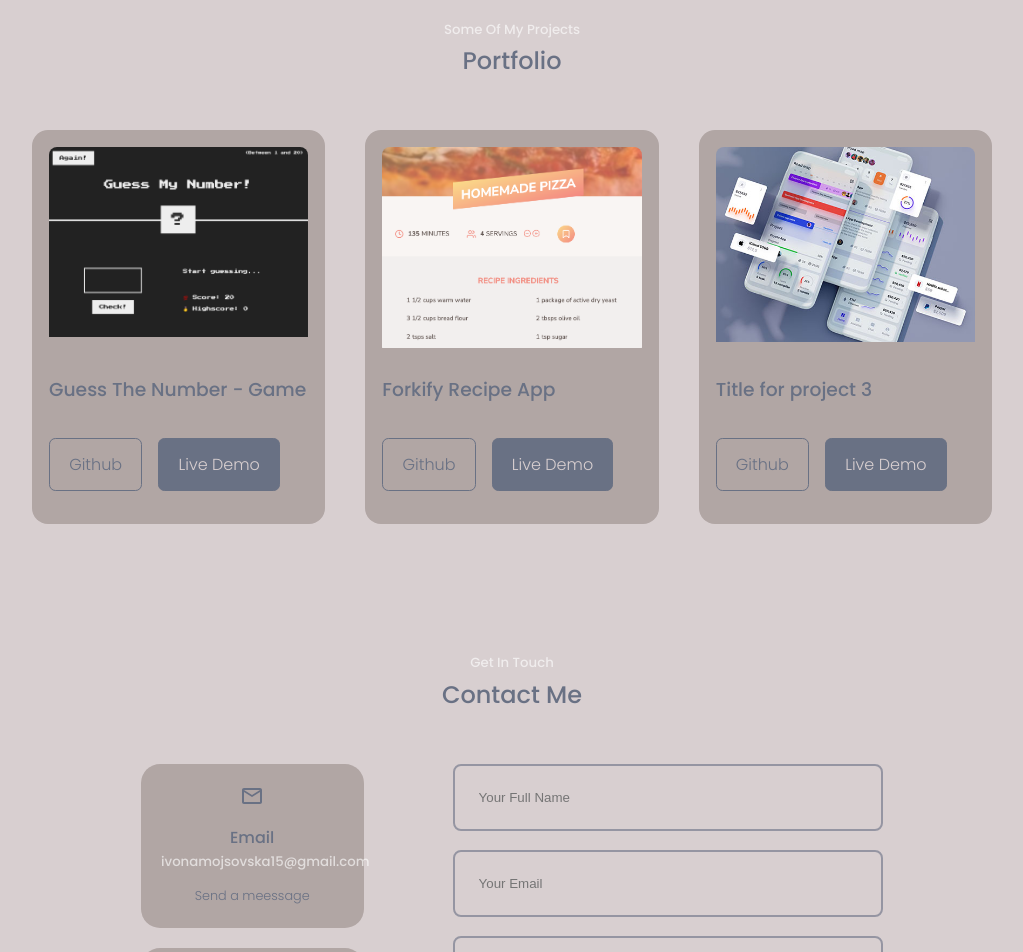
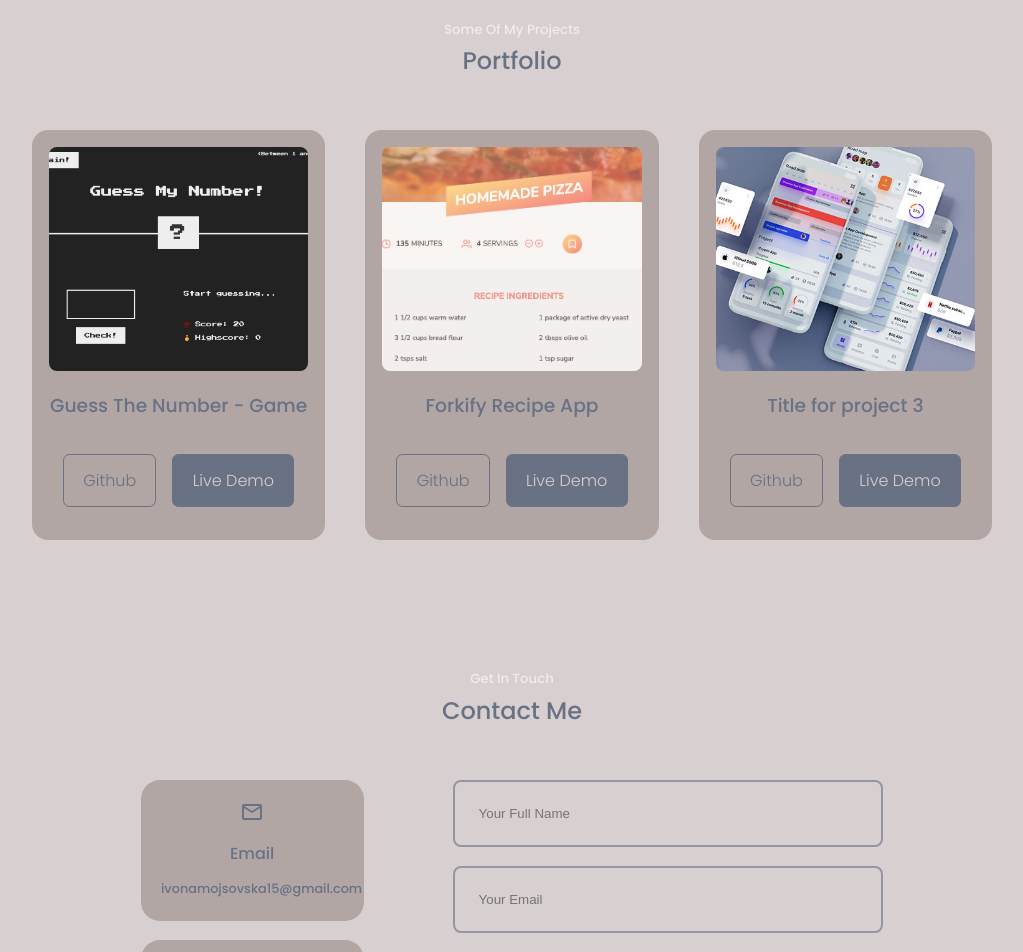
Before and after one commit to ivonamojsovska/react-porfolio, a React (Create React App) app: page / in a window 1280 px wide. Shown: the part 1900-2852 px from the top of the page, without its empty margins (128-1151 px from the left). Built offline with nearby package versions, Linux system fonts and the light colour scheme.

Commit message:
portfolio section image height edited

```diff
--- a/src/components/contact/Contact.jsx
+++ b/src/components/contact/Contact.jsx
@@ -38,15 +38,16 @@ const Contact = () => {
           <article className="contact__option">
             <MdOutlineEmail className="contact__option-icon" />
             <h4>Email</h4>
-            <h5 className="text-light">ivonamojsovska15@gmail.com</h5>
-            <a href="mailto:ivonamojsovska15@gmail.com" target="_blank">
-              Send a meessage
-            </a>
+            <h5>
+              <a href="mailto:ivonamojsovska15@gmail.com" target="_blank">
+                ivonamojsovska15@gmail.com
+              </a>
+            </h5>
           </article>
           <article className="contact__option">
             <BiPhone className="contact__option-icon" />
             <h4>Phone</h4>
-            <h5 className="text-light">
+            <h5>
               <a href="tel:+13109511029" target="_blank">
                 310.951.1029
               </a>
--- a/src/components/footer/Footer.jsx
+++ b/src/components/footer/Footer.jsx
@@ -23,13 +23,13 @@ const Footer = () => {
         </li>
       </ul>
       <div className="footer__socials">
-        <a href="htpps://facebook.com">
+        <a href="https://www.facebook.com/mishelivo/">
           <FaFacebookF />
         </a>
-        <a href="htpps://instagram.com">
+        <a href="https://www.instagram.com/shevonnekaraiv/">
           <FiInstagram />
         </a>
-        <a href="htpps://twitter.com">
+        <a href="https://twitter.com/shevonneIv">
           <FaTwitter />
         </a>
       </div>
--- a/src/components/portfolio/Portfolio.css
+++ b/src/components/portfolio/Portfolio.css
@@ -10,6 +10,7 @@
   border-radius: 1rem;
   border: 1px solid transparent;
   transition: var(--transition);
+  text-align: center;
 }
 
 .portfolio__item:hover {
@@ -20,7 +21,7 @@
   border-radius: 0.5rem;
   width: 100%;
   overflow: hidden;
-  height: 13rem;
+  height: 14rem;
 }
 
 .portfolio__item h3 {
@@ -28,6 +29,7 @@
 }
 .portfolio__item-cta {
   display: flex;
+  justify-content: center;
   gap: 1rem;
   margin-bottom: 1rem;
 }
--- a/src/index.css
+++ b/src/index.css
@@ -118,6 +118,7 @@ a:hover {
 img {
   display: block;
   width: 100%;
+  height: 100%;
   object-fit: cover;
 }
 
```
